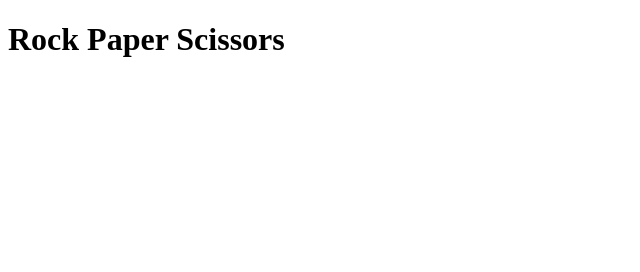
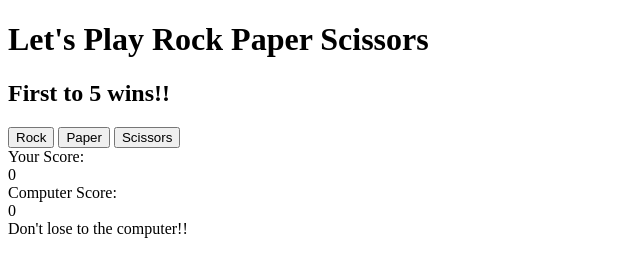
Before and after one commit to curveservices/rock_paper_scissors, a plain HTML site: page index.html in a window 1280 px wide. Shown: the whole page, without its empty margins (0-640 px from the left). Drawn offline with Linux system fonts and the light colour scheme.

Commit message:
README.md

```diff
--- a/index.html
+++ b/index.html
@@ -2,17 +2,24 @@
 <html lang="en">
 <head>
     <meta charset="UTF-8">
+     <meta name="viewport" content="width=device-width, initial-scale=1.0">
+    <meta http-equiv="X-UA-Compatible" content="IE=edge">
+    <!-- <link rel="stylesheet" href="./styles.css"> -->
+    <script src="./script.js" defer></script>
 
     <title>Rock Paper Scissors</title>
-    <script src="./script.js"></script>
+
 </head>
 <body>
-   <div class="Flex container">
-       <h1>Rock Paper Scissors</h1>
+    <div class="heading">
+        <h1 class="title">Let's Play Rock Paper Scissors</h1>
+        <h2 class="sub_title">First to 5 wins!!</h2>
+    </div>
+   <div class="buttons">
+       <button id="rock" data-type="Rock">Rock</button>
+       <button id="paper" data-type="Paper">Paper</button>
+       <button id="scissors" data-type="Scissors">Scissors</button>
    </div>
-
-
-
+   <div class="message_container"></div>
 </body>
-
 </html>
```
Also changed, not shown: 1 other file.
